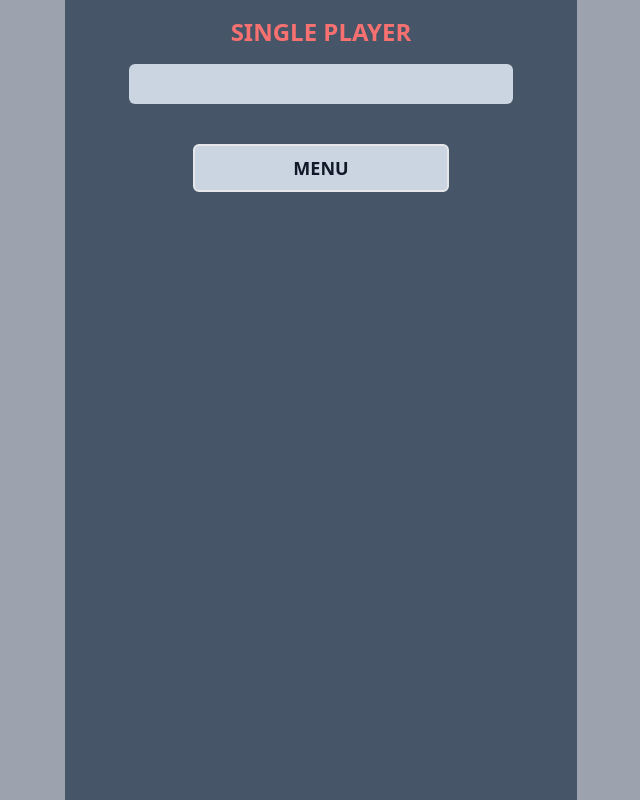
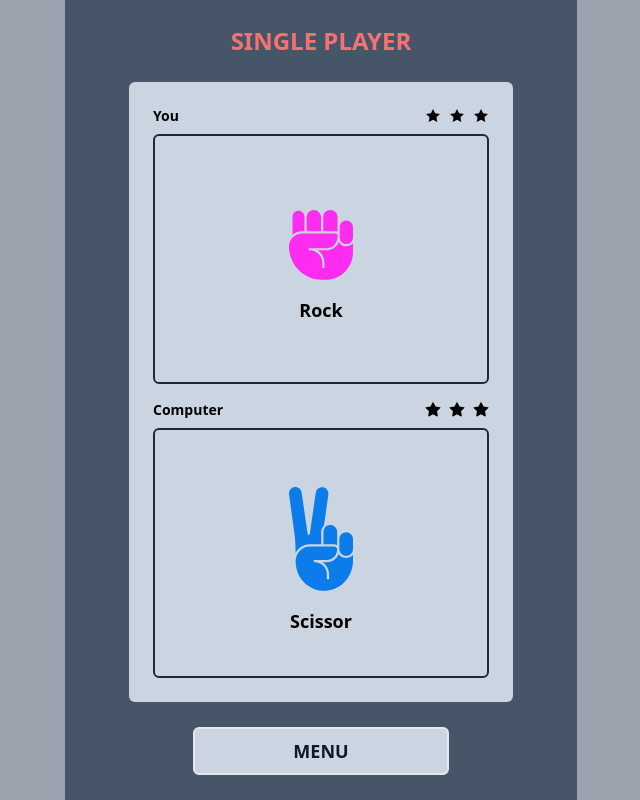
Before and after one commit to MSeptianJ/hompimpah-object-detection, a React (Vite) app: page /single in a window 1280 px wide. Shown: the whole page, without its empty margins (319-959 px from the left). Built offline with nearby package versions, Linux system fonts and the light colour scheme.

Commit message:
Add Single Player Content

```diff
--- a/src/components/BtnMenu.jsx
+++ b/src/components/BtnMenu.jsx
@@ -2,7 +2,7 @@ import { Link } from 'react-router-dom';
 
 const BtnMenu = () => {
 	return (
-		<div className=" m-auto my-10 w-1/2 max-w-md rounded-md border-2 bg-slate-300 text-center transition-all hover:bg-opacity-70">
+		<div className=" m-auto my-4 w-1/2 max-w-md rounded-md border-2 bg-slate-300 text-center transition-all hover:bg-opacity-70">
 			<Link
 				to={'/'}
 				className=" mx-auto block w-full cursor-pointer p-2 text-lg font-bold uppercase text-gray-900"
--- /dev/null
+++ b/src/routes/single/components/Choices.jsx
@@ -0,0 +1,53 @@
+import PropTypes from 'prop-types';
+import { PaperIlust, RockIlust, ScissorIlust } from '../../../Helper/ilusts';
+
+const Choices = ({ choice }) => {
+	const show = [
+		{
+			name: 'Rock',
+			ilust: <RockIlust />,
+		},
+		{
+			name: 'Paper',
+			ilust: <PaperIlust />,
+		},
+		{
+			name: 'Scissor',
+			ilust: <ScissorIlust />,
+		},
+	];
+	if (choice === 0) {
+		return (
+			<>
+				{show[0].ilust}
+				<p className=" text-lg font-bold">{show[0].name}</p>
+			</>
+		);
+	}
+
+	if (choice === 1) {
+		return (
+			<>
+				{show[1].ilust}
+				<p className=" text-lg font-bold">{show[1].name}</p>
+			</>
+		);
+	}
+
+	if (choice === 2) {
+		return (
+			<>
+				{show[2].ilust}
+				<p className=" text-lg font-bold">{show[2].name}</p>
+			</>
+		);
+	}
+
+	return null;
+};
+
+Choices.propTypes = {
+	choice: PropTypes.number,
+};
+
+export default Choices;
--- /dev/null
+++ b/src/routes/single/components/Scores.jsx
@@ -0,0 +1,52 @@
+import PropTypes from 'prop-types';
+import { StarFillIcon, StarOutlineIcon } from '../../../Helper/icons';
+
+const Scores = ({ score }) => {
+	if (score === 0) {
+		return (
+			<>
+				<StarOutlineIcon />
+				<StarOutlineIcon />
+				<StarOutlineIcon />
+			</>
+		);
+	}
+
+	if (score === 1) {
+		return (
+			<>
+				<StarFillIcon />
+				<StarOutlineIcon />
+				<StarOutlineIcon />
+			</>
+		);
+	}
+
+	if (score === 2) {
+		return (
+			<>
+				<StarFillIcon />
+				<StarFillIcon />
+				<StarOutlineIcon />
+			</>
+		);
+	}
+
+	if (score === 3) {
+		return (
+			<>
+				<StarFillIcon />
+				<StarFillIcon />
+				<StarFillIcon />
+			</>
+		);
+	}
+
+	return null;
+};
+
+Scores.propTypes = {
+	score: PropTypes.number,
+};
+
+export default Scores;
--- a/src/routes/single/index.jsx
+++ b/src/routes/single/index.jsx
@@ -1,13 +1,46 @@
 import BtnMenu from '../../components/BtnMenu';
 import TitlePage from '../../components/TitlePage';
+import Choices from './components/choices';
+import Scores from './components/Scores';
 
 const Single = () => {
+	const P1Choise = 0;
+	const P2Choise = 2;
+	const P1Score = 0;
+	const P2Score = 3;
+
 	return (
-		<div className="m-auto flex min-h-screen w-full flex-col text-center">
+		<div className="m-auto flex max-h-screen min-h-screen w-full flex-col items-center justify-evenly text-center">
 			<TitlePage titleText="Single Player" />
 
 			<div className=" mx-auto w-full">
-				<div className=" m-auto w-3/4 rounded-md bg-slate-300 p-5"></div>
+				<div className=" m-auto w-3/4 rounded-md bg-slate-300 p-6">
+					<div className=" mx-auto mb-4">
+						<div className=" mb-2 flex w-full items-center justify-between">
+							<p className=" text-sm font-bold">You</p>
+							<div className=" flex items-center gap-2">
+								<Scores score={P1Score} />
+							</div>
+						</div>
+						<div className=" mx-auto flex min-h-[250px] w-full flex-col items-center justify-center rounded-md border-2 border-slate-800">
+							<Choices choice={P1Choise} />
+						</div>
+					</div>
+
+					<div className=" mx-auto">
+						<div className=" mb-2 flex w-full items-center justify-between">
+							<p className=" text-sm font-bold">Computer</p>
+							<div className=" flex items-center gap-2">
+								<Scores score={P2Score} />
+							</div>
+						</div>
+						<div className=" mx-auto flex min-h-[250px] w-full flex-col items-center justify-center rounded-md border-2 border-slate-800">
+							<Choices choice={P2Choise} />
+						</div>
+					</div>
+
+					<div></div>
+				</div>
 			</div>
 
 			<BtnMenu />
```
